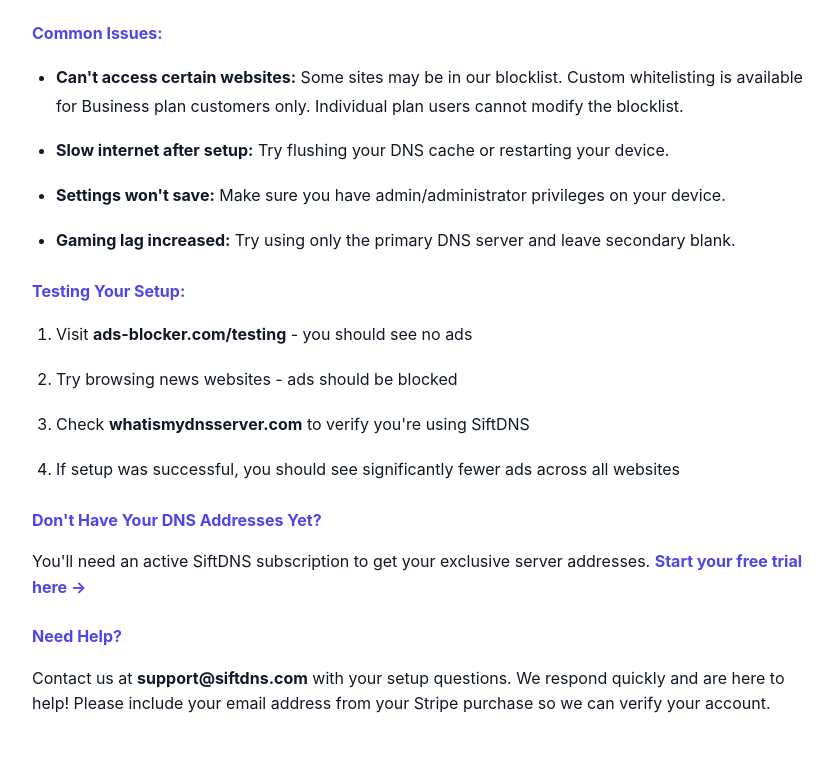
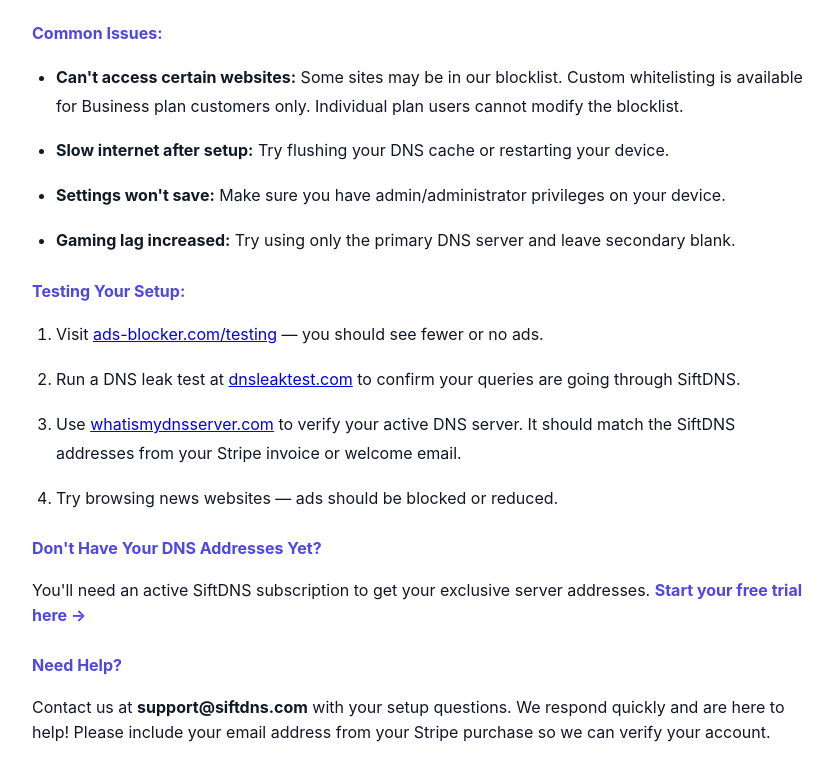
Before and after one commit to SiftDNS/siftDNS_web, a plain HTML site: page setup.html in a window 1280 px wide. Shown: the part 2074-2854 px from the top of the page, without its empty margins (222-1055 px from the left). Drawn offline with Linux system fonts and the light colour scheme.

Commit message:
added test URLs to setup

```diff
--- a/setup.html
+++ b/setup.html
@@ -592,10 +592,10 @@
 
             <h4 style="color: var(--primary); margin: 1.5rem 0 1rem;">Testing Your Setup:</h4>
             <ol>
-                <li>Visit <strong>ads-blocker.com/testing</strong> - you should see no ads</li>
-                <li>Try browsing news websites - ads should be blocked</li>
-                <li>Check <strong>whatismydnsserver.com</strong> to verify you're using SiftDNS</li>
-                <li>If setup was successful, you should see significantly fewer ads across all websites</li>
+                <li>Visit <a href="https://ads-blocker.com/testing" target="_blank" rel="noopener noreferrer">ads-blocker.com/testing</a> — you should see fewer or no ads.</li>
+                <li>Run a DNS leak test at <a href="https://www.dnsleaktest.com" target="_blank" rel="noopener noreferrer">dnsleaktest.com</a> to confirm your queries are going through SiftDNS.</li>
+                <li>Use <a href="https://www.whatismydnsserver.com" target="_blank" rel="noopener noreferrer">whatismydnsserver.com</a> to verify your active DNS server. It should match the SiftDNS addresses from your Stripe invoice or welcome email.</li>
+                <li>Try browsing news websites — ads should be blocked or reduced.</li>
             </ol>
 
             <h4 style="color: var(--primary); margin: 1.5rem 0 1rem;">Don't Have Your DNS Addresses Yet?</h4>
```
